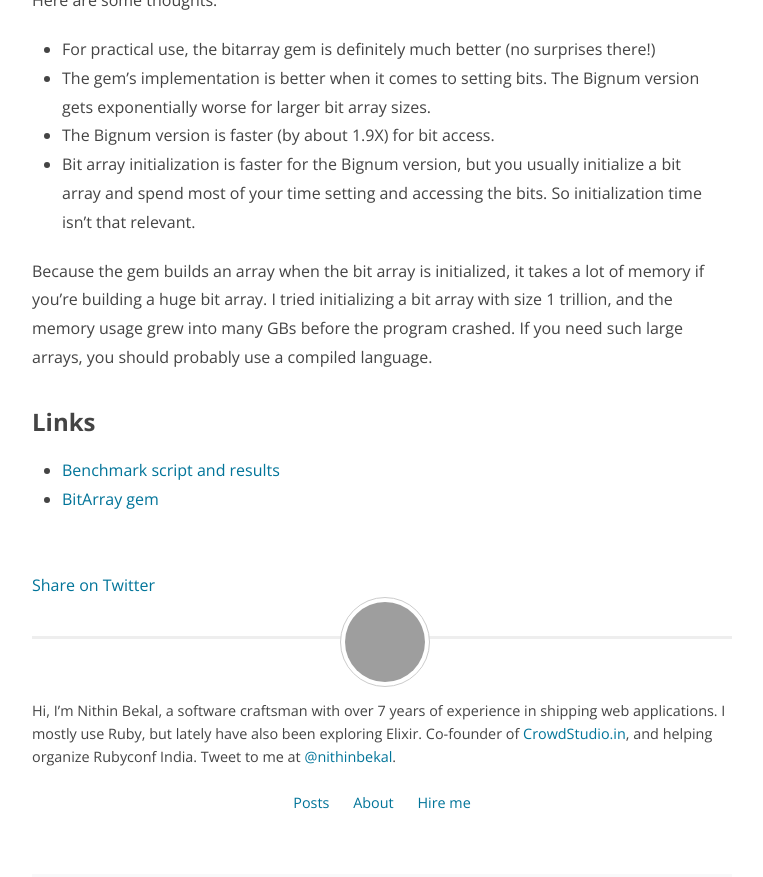
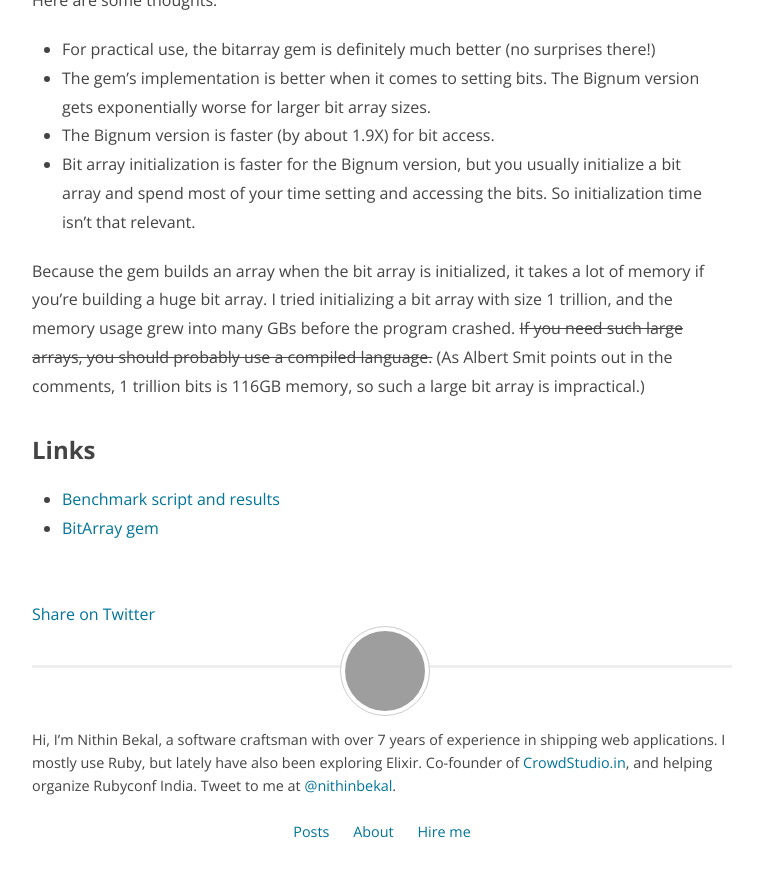
Before and after one commit to nithinbekal/nithinbekal.github.io, a Jekyll site: the page built from _posts/2016-08-24-bit-arrays-ruby.md, in a window 1280 px wide and 900 px high, scrolled down 2174 px, cut to the strip 0-877 px from the top of the window. Shown: the whole strip, without its empty margins (258-1021 px from the left). Built offline with Jekyll 4.4.1, drawn with Linux system fonts in a browser that asks for light colours; comment, search, counter and statistics services are not loaded; grey boxes are pictures that could not be loaded.

Commit message:
Update bit array article

```diff
--- a/_posts/2016-08-24-bit-arrays-ruby.md
+++ b/_posts/2016-08-24-bit-arrays-ruby.md
@@ -111,7 +111,11 @@ Because the gem builds an array when the bit array is initialized,
 it takes a lot of memory if you're building a huge bit array.
 I tried initializing a bit array with size 1 trillion,
 and the memory usage grew into many GBs before the program crashed.
-If you need such large arrays, you should probably use a compiled language.
+~~If you need such large arrays,
+you should probably use a compiled language.~~
+(As Albert Smit points out in the comments,
+1 trillion bits is 116GB memory,
+so such a large bit array is impractical.)
 
 ## Links
 
```
